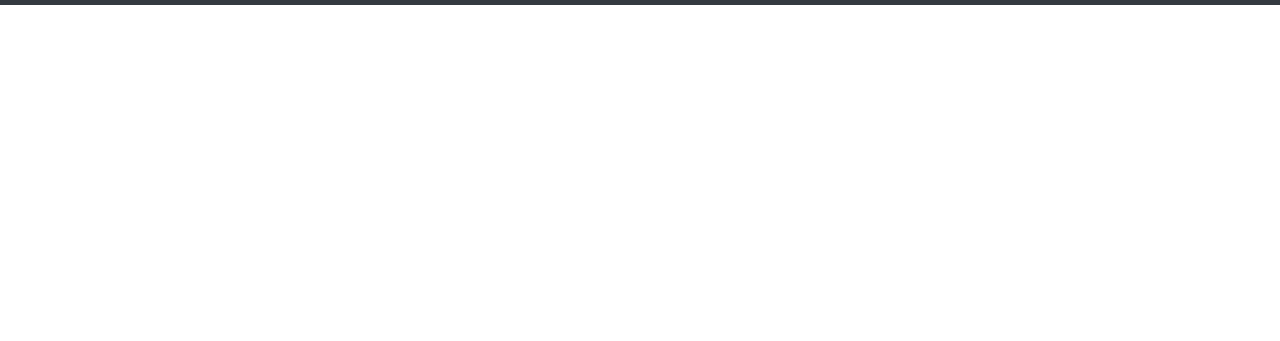
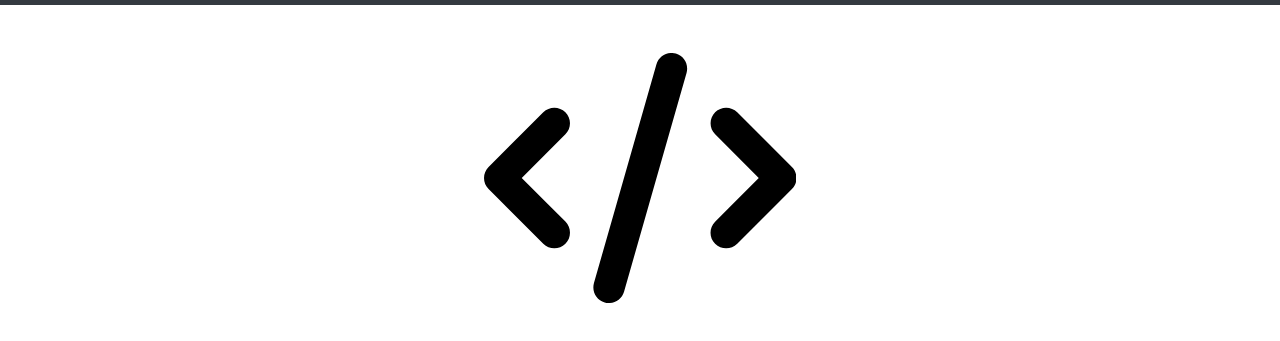
Before and after one commit to GeorgeGuerrero904/GeorgeGuerrero904.github.io, a plain HTML site: page index.html in a window 1280 px wide. Shown: the part 51-392 px from the top of the page. Drawn offline with Linux system fonts and the light colour scheme.

Commit message:
updating index.html by adding a svg image

```diff
--- a/css/site.css
+++ b/css/site.css
@@ -0,0 +1,3 @@
+#icon{
+    width: 25%;
+}
--- a/index.html
+++ b/index.html
@@ -7,6 +7,7 @@
     <meta name="viewport" content="width=device-width, initial-scale=1.0">
     <title>Jorge's page</title>
     <link rel="stylesheet" href="css/bootstrap.css">
+    <link rel="stylesheet" href="css/site.css">
 </head>
 
 <body>
@@ -31,8 +32,10 @@
             </ul>
         </div>
     </nav>
-    <div class="container-fluid bg-primary">
-
+    <div class="container-fluid d-flex justify-content-center pt-5">
+        <svg id="icon" class="" xmlns="http://www.w3.org/2000/svg" viewBox="0 0 640 512">
+            <path d="M392.8 1.2c-17-4.9-34.7 5-39.6 22l-128 448c-4.9 17 5 34.7 22 39.6s34.7-5 39.6-22l128-448c4.9-17-5-34.7-22-39.6zm80.6 120.1c-12.5 12.5-12.5 32.8 0 45.3L562.7 256l-89.4 89.4c-12.5 12.5-12.5 32.8 0 45.3s32.8 12.5 45.3 0l112-112c12.5-12.5 12.5-32.8 0-45.3l-112-112c-12.5-12.5-32.8-12.5-45.3 0zm-306.7 0c-12.5-12.5-32.8-12.5-45.3 0l-112 112c-12.5 12.5-12.5 32.8 0 45.3l112 112c12.5 12.5 32.8 12.5 45.3 0s12.5-32.8 0-45.3L77.3 256l89.4-89.4c12.5-12.5 12.5-32.8 0-45.3z"/>
+            </svg>
     </div>
     <script src="js/jquery-3.3.1.min.js"></script>
     <script src="js/site.js"></script>
```
